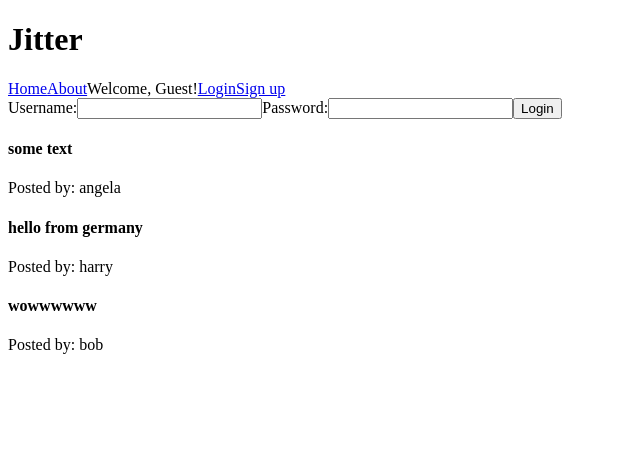
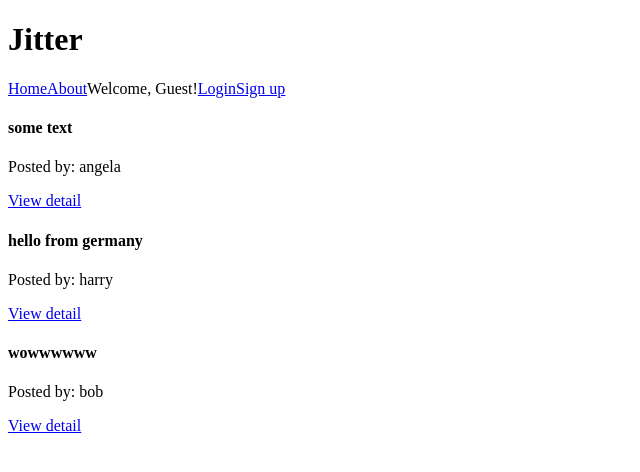
Before and after one commit to angieloux/jitter, a React (Create React App) app: page /messages in a window 1280 px wide. Shown: the top 472 px of the page, without its empty margins (0-640 px from the left). Built offline with nearby package versions, Linux system fonts and the light colour scheme.

Commit message:
Add routing w/ react-router-dom

```diff
--- a/package.json
+++ b/package.json
@@ -8,6 +8,7 @@
     "@testing-library/user-event": "^13.5.0",
     "react": "^18.2.0",
     "react-dom": "^18.2.0",
+    "react-router-dom": "^6.3.0",
     "react-scripts": "5.0.1",
     "web-vitals": "^2.1.4"
   },
--- /dev/null
+++ b/src/components/About.js
@@ -0,0 +1,9 @@
+const About = () => {
+    return(
+        <>
+        <p>App created by AJ 2022.</p>
+        </>
+    )
+}
+
+export default About;
--- a/src/components/App.js
+++ b/src/components/App.js
@@ -4,6 +4,10 @@ import LoginForm from './LoginForm';
 import MessageForm from './MessageForm';
 import Messages from './Messages';
 import initialMessageList from '../data/message-list.json'
+import { BrowserRouter as Router, Routes, Route, Navigate } from 'react-router-dom';
+import About from './About';
+import NotFound from './NotFound';
+import MessageDetail from './MessageDetail'
 
 function App() {
   const [loggedInUser, setLoggedInUser] = useState("")
@@ -17,11 +21,18 @@ function App() {
     const message = {
       text: text,
       user: loggedInUser,
-      id: messageList[messageList.length - 1].id + 1
+      id: messageList[nextId(messageList)]
     }
     setMessageList(
       (messageList) => [...messageList, message]
     )
+  }
+
+  function nextId(data) {
+    if(data.length === 0) return 1;
+    const sortData = data.sort((a,b) => a.id - b.id)
+    const nextId = sortData[sortData.length -1].id + 1
+    return nextId
   }
 
   // load the list in componentDidMount (not constructor)
@@ -32,14 +43,42 @@ function App() {
   return (
     <>
     <h1>Jitter</h1>
+
+    {/* Wrap all the components involved in the apps routing */}
+    <Router>
+      {/* Include the Navigation links within the Router tags as it uses the NavLink component (part of react-router-dom) */}
     <Navigation loggedInUser={loggedInUser} activateUser={activateUser}/>
+      <Routes>
 
-    {/* when user is NOT logged in, render the login form */}
-    {loggedInUser ?
-    <MessageForm loggedInUser={loggedInUser} addMessage={addMessage} />
-    :
-    <LoginForm activateUser={activateUser}/>}
-    <Messages messageList={messageList}/>
+        {/* Root route */}
+        <Route path="/" element={<Navigate to="messages" replace /> } />
+
+
+        {/* Message routes */}
+        <Route path="messages">
+          {/* General route */}
+          <Route index element={<Messages messageList={messageList}/>}/>
+
+          {/* Nested routes */}
+
+          {/* If the user is logged in, they can post a message */}
+          <Route path="new" element={
+            loggedInUser ?
+              <MessageForm loggedInUser={loggedInUser} addMessage={addMessage}/>
+              :
+              <Navigate to="/login"/>
+              }/>
+          <Route path=":messageId" element={<MessageDetail messageList={messageList}/>}/>
+        </Route>
+
+
+        <Route path="about" element={<About/>} />
+        <Route path="login" element={<LoginForm activateUser={activateUser} />} />
+        {/*  for everything else (*) it will render the NotFound component */}
+        <Route path="*" element={<NotFound/>}/>
+
+      </Routes>
+    </Router>
     </>
   )
 }
--- a/src/components/LoginForm.js
+++ b/src/components/LoginForm.js
@@ -1,6 +1,8 @@
 import {useState} from "react";
+import { useNavigate } from "react-router";
 
 const LoginForm = ({activateUser}) => {
+  const navigate = useNavigate()
     const initialFormData = {user: '', password: ''}
     const [formData, setFormData] = useState(initialFormData)
 
@@ -8,6 +10,7 @@ const LoginForm = ({activateUser}) => {
         e.preventDefault();
         activateUser(formData.user)
         setFormData(initialFormData)
+        navigate("/messages") // redirect to home page once user logs in
     }
 
   const handleFormData = (e) => {
--- a/src/components/Message.js
+++ b/src/components/Message.js
@@ -1,8 +1,11 @@
+import { Link } from "react-router-dom";
+
 const Message = ({message}) => {
     return (
         <>
             <h4>{message.text}</h4>
-            Posted by: <span>{message.user}</span>
+            <p>Posted by: {message.user}</p>
+            <Link to={`${message.id}`}>View detail</Link>
         </>
     )
 }
--- /dev/null
+++ b/src/components/MessageDetail.js
@@ -0,0 +1,29 @@
+import { useParams } from "react-router";
+import { Link } from "react-router-dom";
+
+const MessageDetail = ({messageList}) => {
+    const params = useParams()
+    console.log(params)
+
+    const getMessage = (id) => {
+        return messageList.find(m => m.id === parseInt(id))
+    }
+    const message = getMessage(params.messageId)
+    return (
+        <>
+            {message ?
+                <>
+                    <h4>{message.text}</h4>
+                    <p>Posted by: {message.user}</p>
+                </>
+                :
+                <>
+                    <p>Message not found</p>
+                    <Link to="/messages">Go back to the home page</Link>
+                </>
+            }
+            </>
+    )
+}
+
+export default MessageDetail;
--- a/src/components/MessageForm.js
+++ b/src/components/MessageForm.js
@@ -1,6 +1,8 @@
 import {useState} from 'react'
+import { useNavigate } from 'react-router'
 
 const MessageForm = ({loggedInUser, addMessage}) => {
+    const navigate = useNavigate()
     const initialFormData = {
         text: '',
     }
@@ -22,6 +24,7 @@ const MessageForm = ({loggedInUser, addMessage}) => {
         } else {
             addMessage(formData.text)
             clearMessage()
+            navigate("/messages") // redirect to home page once user posts a new msg
         }
 
 
--- a/src/components/Navigation.js
+++ b/src/components/Navigation.js
@@ -1,23 +1,29 @@
+import { NavLink, useNavigate } from "react-router-dom";
 
 const Navigation = ({loggedInUser, activateUser}) => {
+
+    const navigate = useNavigate()
+
     const logout = (e) => {
         e.preventDefault();
         activateUser("")
+        navigate("/messages")
     }
     return (
         <nav>
-            <a href="/">Home</a>
-            <a href="/">About</a>
+            <NavLink to="/">Home</NavLink>
+            <NavLink to="/about">About</NavLink>
 
             {loggedInUser ?
                 <>
                     Welcome, {loggedInUser}!
-                    <a href="/" onClick={logout}>Log out</a>
+                    <NavLink to="/messages/new">New message</NavLink>
+                    <NavLink to="/messages" onClick={logout}>Logout</NavLink>
                 </> :
                 <>
                     Welcome, Guest!
-                    <a href="/">Login</a>
-                    <a href="/">Sign up</a>
+                    <NavLink to="/login">Login</NavLink>
+                    <NavLink to="/signup">Sign up</NavLink>
                 </>
             }
 
--- /dev/null
+++ b/src/components/NotFound.js
@@ -0,0 +1,12 @@
+import { Link } from "react-router-dom";
+const notFound = () => {
+    return (
+        <>
+            <p>404 error</p>
+            <p>Sorry, page not found</p>
+            <Link to="/messages">Go home</Link>
+        </>
+    )
+}
+
+export default notFound;
```
Also changed, not shown: 1 other file (tests, documents, lock files or other folders).
